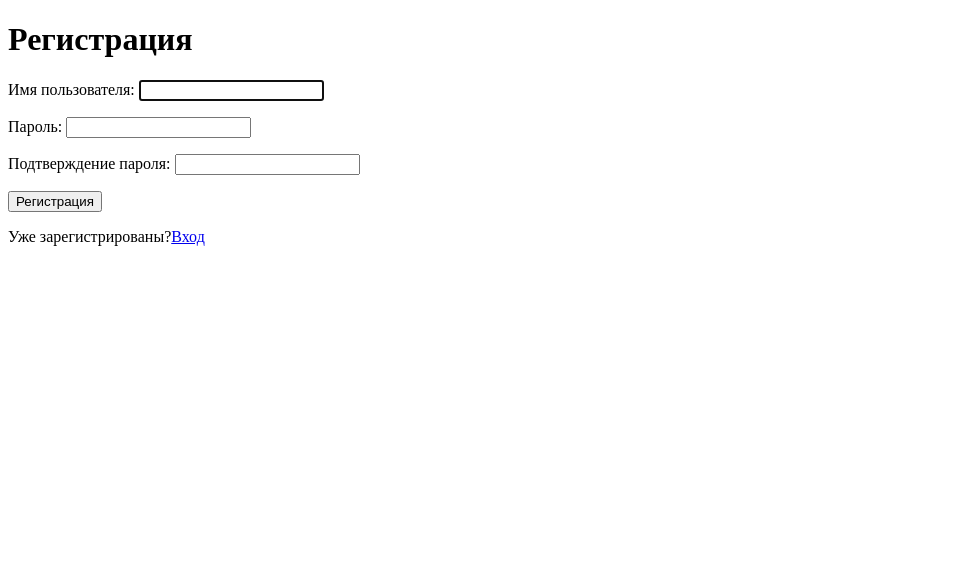
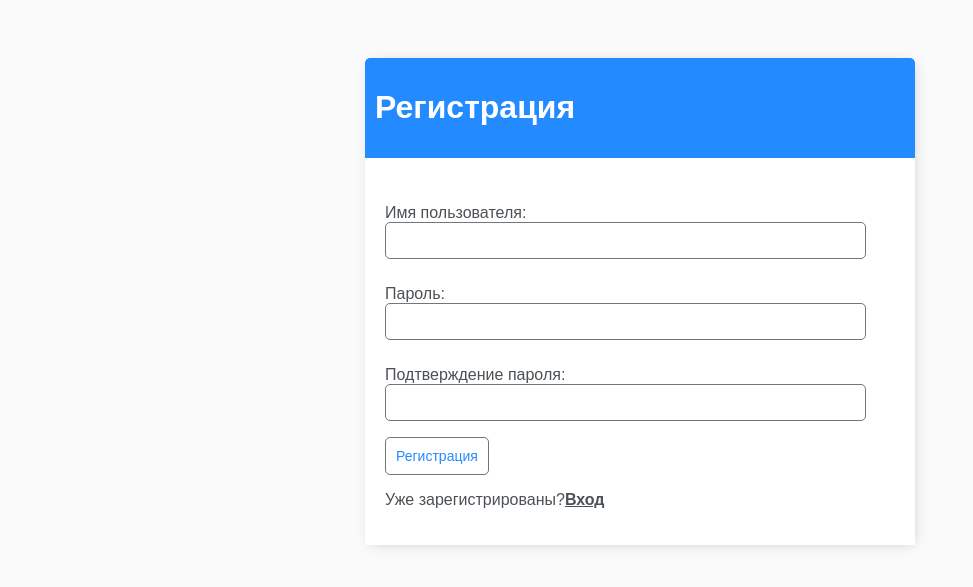
Before and after one commit to profatsky/django-to-do-app, a Django app: page /register/ in a window 1280 px wide. Shown: the top 587 px of the page, without its empty margins (0-973 px from the left). Run offline with Django 4.2, Linux system fonts and the light colour scheme.

Commit message:
added static files

```diff
--- a/src/config/settings.py
+++ b/src/config/settings.py
@@ -129,6 +129,9 @@ USE_TZ = True
 # https://docs.djangoproject.com/en/4.1/howto/static-files/
 
 STATIC_URL = 'static/'
+STATICFILES_DIRS = [
+    os.path.join(BASE_DIR, 'static'),
+]
 
 # Default primary key field type
 # https://docs.djangoproject.com/en/4.1/ref/settings/#default-auto-field
--- /dev/null
+++ b/src/static/css/style.css
@@ -0,0 +1,172 @@
+body {
+    background-color: #FAFAFA;
+    font-family: 'Nunito', sans-serif;
+    padding-top: 50px;
+}
+
+a, p {
+    color: #4b5156
+}
+
+a {
+    font-weight: 600;
+}
+
+.container {
+    max-width: 550px;
+    margin: auto;
+    background-color: #fff;
+    -webkit-box-shadow: 2px 2px 13px -4px rgba(0, 0, 0, 0.21);
+    box-shadow: 2px 2px 13px -4px rgba(0, 0, 0, 0.21);
+}
+
+input {
+    outline: none;
+    border: none;
+}
+
+.card-header {
+    display: flex;
+    justify-content: space-between;
+    color: #fff;
+    padding: 10px;
+    border-radius: 5px 5px 0 0;
+    background: #238AFF;
+}
+
+.card-header a {
+    color: rgb(247, 247, 247);
+    text-decoration: none;
+}
+
+.task-wrapper {
+    display: flex;
+    align-items: center;
+    justify-content: space-between;
+    background-color: #fff;
+    border-top: 1px solid #dfe4ea;
+    overflow: hidden;
+}
+
+.task-title {
+    display: flex;
+    padding: 20px;
+}
+
+.task-title a {
+    text-decoration: none;
+    color: #4b5156;
+    margin-left: 10px;
+}
+
+.completed-task {
+    text-decoration: line-through;
+    font-style: italic;
+}
+
+.task-complete-icon {
+    height: 20px;
+    width: 20px;
+    background-color: rgb(105, 192, 105);
+    border-radius: 50%;
+}
+
+.task-incomplete-icon {
+    height: 20px;
+    width: 20px;
+    background-color: rgb(218, 218, 218);
+    border-radius: 50%;
+}
+
+.delete-link {
+    text-decoration: none;
+    font-weight: 900;
+    color: #CF4949;
+    font-size: 22px;
+    line-height: 0;
+    padding: 20px 0px;
+}
+
+.handle {
+    display: inline-block;
+    padding: 20px 16px;
+    cursor: grab;
+    user-select: none;
+}
+
+.handle:after,
+.handle:before {
+    display: block;
+    content: "";
+}
+
+.handle:active,
+.handle:active:before,
+.handle:active:after {
+    cursor: grabbing;
+}
+
+.dropArea {
+    background-color: #f1f2f6;
+    color: black;
+    border: #ced6e0 1px solid;
+}
+
+.selectedTask {
+    opacity: 0.6;
+}
+
+
+#add-link {
+    color: #238AFF;
+    text-decoration: none;
+    font-size: 42px;
+    text-shadow: 1px 1px #81413b;
+}
+
+#search-add-wrapper {
+    display: flex;
+    justify-content: space-between;
+    align-items: center;
+    padding: 20px;
+}
+
+@media screen and (max-width:320px) {
+    #search-add-wrapper {
+        padding: 10px;
+    }
+}
+
+input[type=text],
+input[type=password],
+textarea {
+    border: 1px solid #757575;
+    border-radius: 5px;
+    padding: 10px;
+    width: 90%;
+}
+
+label {
+    padding-top: 10px !important;
+    display: block;
+}
+
+::placeholder {
+    font-weight: 300;
+    opacity: 0.5;
+}
+
+.button {
+    border: 1px solid #757575;
+    background-color: #FFF;
+    color: #238AFF;
+    padding: 10px;
+    font-size: 14px;
+    border-radius: 5px;
+    cursor: pointer;
+    text-decoration: none;
+}
+
+.card-body {
+    padding: 20px;
+}
--- a/src/templates/base.html
+++ b/src/templates/base.html
@@ -1,8 +1,10 @@
+{% load static %}
 <!doctype html>
 <html lang="ru">
 <head>
     <meta charset="utf-8">
     <meta name="viewport" content="width=device-width, initial-scale=1">
+    <link rel="stylesheet" href="{% static 'css/style.css' %}">
     <title>ToDo App</title>
 
 </head>
```
Also changed, not shown: src/static/js/ordering.js (added, +22 -0 lines).
